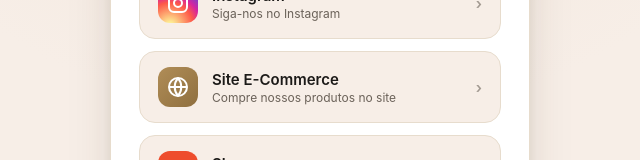
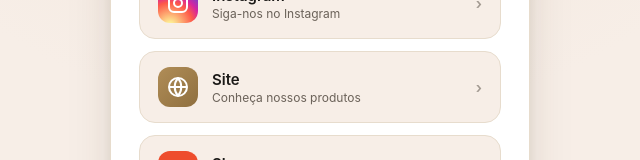
Before and after one commit to th3krusty/ndj3d, a plain HTML site: page linker.html in a window 1280 px wide. Shown: the part 466-626 px from the top of the page, without its empty margins (320-960 px from the left). Drawn offline with Linux system fonts and the light colour scheme.

Commit message:
Update link text for E-Commerce site

```diff
--- a/linker.html
+++ b/linker.html
@@ -240,8 +240,8 @@
             <svg viewBox="0 0 24 24" fill="none" stroke="currentColor" stroke-width="2"><circle cx="12" cy="12" r="9"/><path d="M3 12h18M12 3a14 14 0 0 1 0 18M12 3a14 14 0 0 0 0 18"/></svg>
           </span>
           <span class="link-text">
-            <span class="main">Site E-Commerce</span>
-            <span class="sub">Compre nossos produtos no site</span>
+            <span class="main">Site</span>
+            <span class="sub">Conheça nossos produtos</span>
           </span>
           <span class="chevron">&#8250;</span>
         </a>
```
